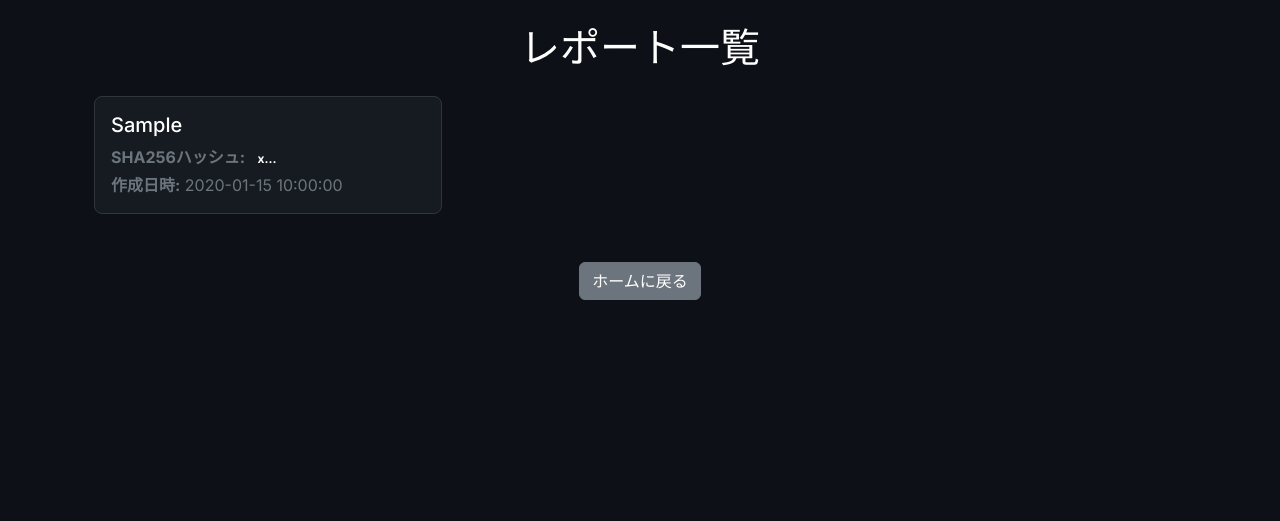
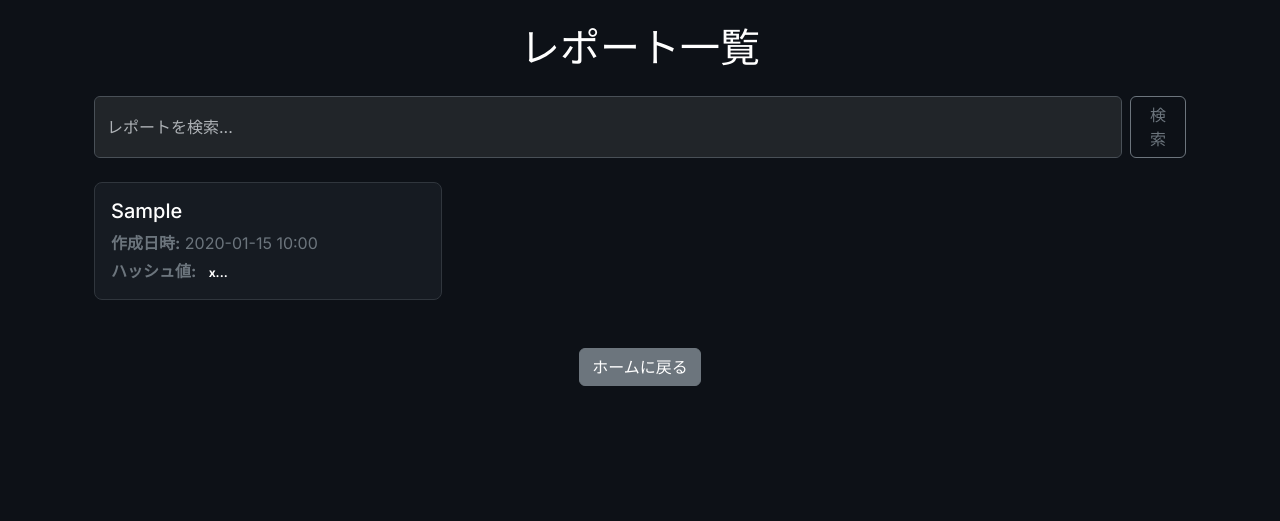
Before and after one commit to kosuke222/-----3, a Flask app: page /report_list in a window 1280 px wide. Shown: the part 55-576 px from the top of the page. Run offline with Flask 3, Linux system fonts and the light colour scheme; tables that the repository leaves empty hold one stand-in row (values such as "Sample post"); parts of the project's set-up code (start-up, migrations or seed data) failed here and were passed over; some libraries are stand-ins or nearby versions.

Commit message:
レポート検索機能を追加

```diff
--- a/app_flask/app.py
+++ b/app_flask/app.py
@@ -955,7 +955,24 @@ def create_report():
 # G-010 レポート一覧画面
 @app.route('/report_list')
 def report_list():
-    reports = Report.query.order_by(Report.created_at.desc()).all()
+    # URLのクエリパラメータから検索クエリを取得
+    query = request.args.get('query')
+
+    base_query = Report.query.order_by(Report.created_at.desc())
+
+    # 検索クエリが存在する場合、フィルタリングを適用
+    if query:
+        # 検索条件をフィルタリング
+        # 例：マルウェア名またはハッシュ値に検索クエリが含まれるかを検索
+        search_pattern = f"%{query}%"
+        reports = base_query.filter(
+            (Report.malware_family.ilike(search_pattern)) |
+            (Report.hash_sha256.ilike(search_pattern))
+        ).all()
+    else:
+        # 検索クエリがない場合、すべてのレポートを取得
+        reports = base_query.all()
+
     return render_template('report_list.html', reports=reports)
 
 # レポート単体表示
--- a/app_flask/templates/report_list.html
+++ b/app_flask/templates/report_list.html
@@ -7,19 +7,24 @@
 {% block content %}
 <div class="container">
     <h1 class="text-center mb-4 text-white">レポート一覧</h1>
+    <div class="mb-4">
+        <form action="{{ url_for('report_list') }}" method="GET" class="d-flex flex-nowrap">
+            <input type="search" name="query" class="form-control" placeholder="レポートを検索..." aria-label="Search" value="{{ request.args.get('query', '') }}">
+            <button class="btn btn-outline-secondary ms-2" type="submit">検索</button>
+        </form>
+    </div>
     {% if reports %}
         <div class="row">
             {% for report in reports %}
-                <!-- クリック可能なカードとして各レポートを表示 -->
                 <div class="col-md-6 col-lg-4 d-flex">
                     <div class="report-card card bg-custom-dark-2 border-custom rounded-3 flex-fill mb-4" onclick="location.href='{{ url_for('show_report', report_id=report.report_id) }}'">
                         <div class="card-body">
                             <h5 class="card-title text-white">{{ report.malware_family }}</h5>
                             <p class="card-text text-secondary mb-1">
-                                <strong>SHA256ハッシュ:</strong> <span class="badge bg-custom-border text-white">{{ report.hash_sha256[:10] }}...</span>
+                                <strong>作成日時:</strong> {{ report.created_at.strftime('%Y-%m-%d %H:%M') }}
                             </p>
                             <p class="card-text text-secondary">
-                                <strong>作成日時:</strong> {{ report.created_at.strftime('%Y-%m-%d %H:%M:%S') }}
+                                <strong>ハッシュ値:</strong> <span class="badge bg-custom-border text-white">{{ report.hash_sha256[:10] }}...</span>
                             </p>
                         </div>
                     </div>
@@ -28,7 +33,11 @@
         </div>
     {% else %}
         <div class="alert alert-warning text-center" role="alert">
-            まだ作成されたレポートはありません。
+            {% if request.args.get('query') %}
+                "{{ request.args.get('query') }}" に一致するレポートは見つかりませんでした。
+            {% else %}
+                まだ作成されたレポートはありません。
+            {% endif %}
         </div>
     {% endif %}
     <div class="text-center mt-4">
```
